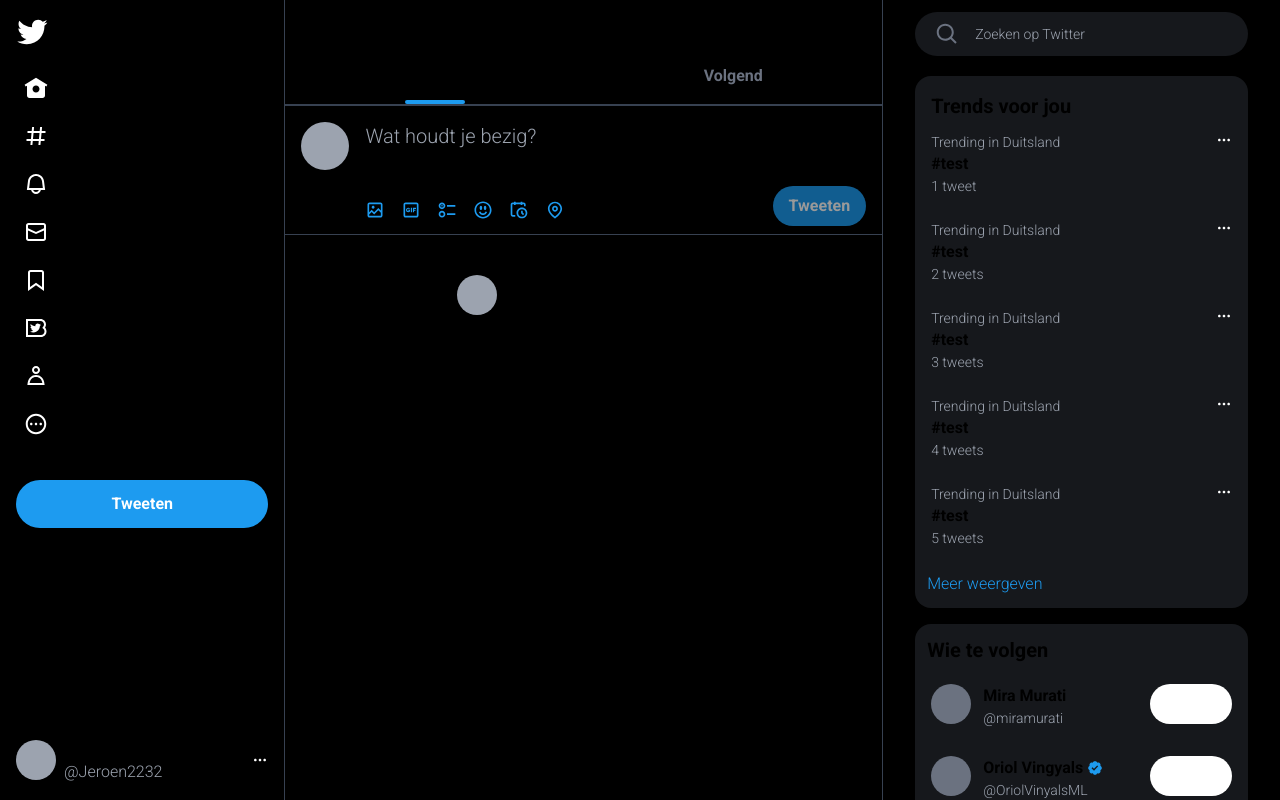
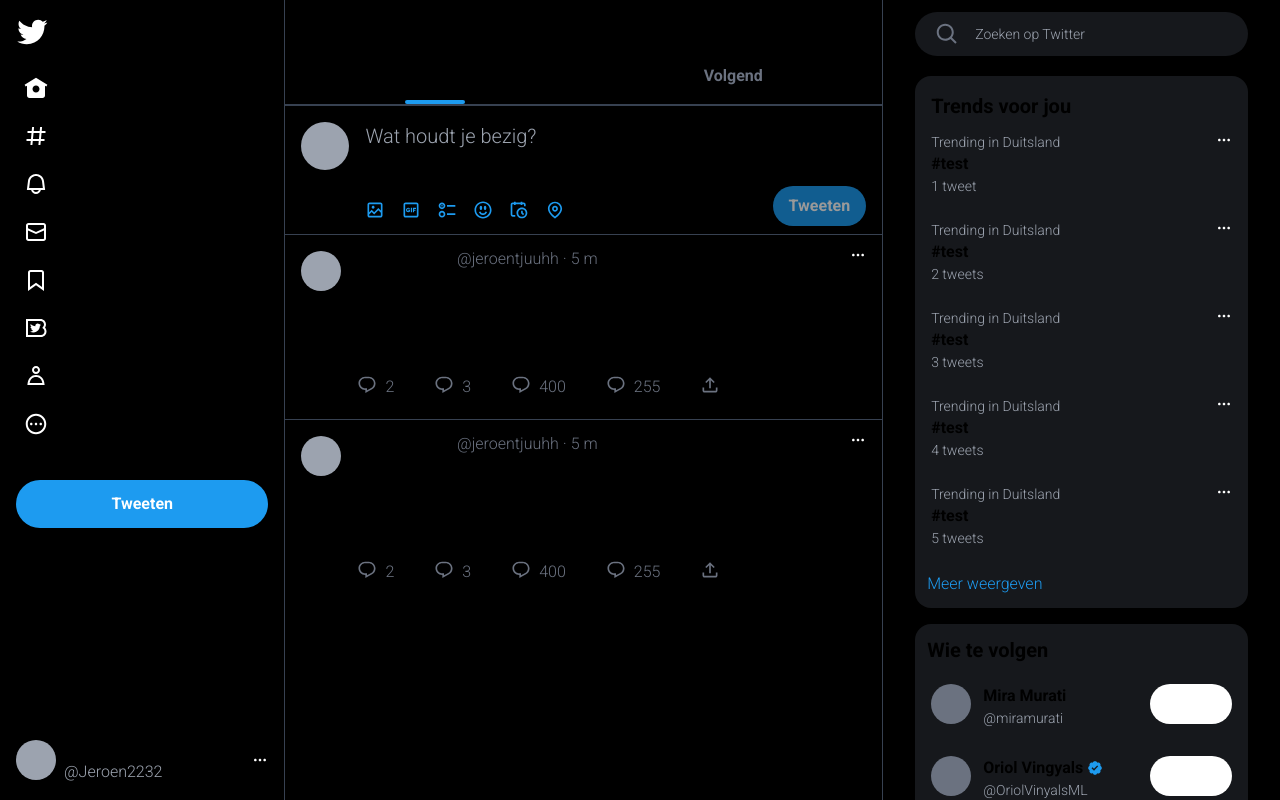
Before and after one commit to jwnelen/twitter-clone, a Next.js app: page / in a window 1280 px wide. Built offline with nearby package versions, Linux system fonts and the light colour scheme.

Commit message:
Tweet is starting to look nice

```diff
--- a/components/feed.tsx
+++ b/components/feed.tsx
@@ -4,7 +4,8 @@
 
 const Feed = () => {
   return (
-    <div className={"flex justify-center align-center pt-10 italic h-screen"}>
+    <div className={"h-screen divide-y divide-gray-700"}>
+      <Tweet></Tweet>
       <Tweet></Tweet>
     </div>
   )
--- /dev/null
+++ b/components/icons/commentIcon.js
@@ -0,0 +1,10 @@
+const CommentIcon = () => (
+  <svg viewBox="0 0 24 24" aria-hidden="true"
+       className="h-5 w-5 fill-gray-500">
+    <g>
+      <path
+        d="M1.751 10c0-4.42 3.584-8 8.005-8h4.366c4.49 0 8.129 3.64 8.129 8.13 0 2.96-1.607 5.68-4.196 7.11l-8.054 4.46v-3.69h-.067c-4.49.1-8.183-3.51-8.183-8.01zm8.005-6c-3.317 0-6.005 2.69-6.005 6 0 3.37 2.77 6.08 6.138 6.01l.351-.01h1.761v2.3l5.087-2.81c1.951-1.08 3.163-3.13 3.163-5.36 0-3.39-2.744-6.13-6.129-6.13H9.756z"></path>
+    </g>
+  </svg>
+)
+export default CommentIcon;
--- /dev/null
+++ b/components/icons/share.js
@@ -0,0 +1,10 @@
+const ShareIcon = () => (
+  <svg viewBox="0 0 24 24" aria-hidden="true"
+       className="h-5 w-5 fill-gray-500">
+    <g>
+      <path
+        d="M12 2.59l5.7 5.7-1.41 1.42L13 6.41V16h-2V6.41l-3.3 3.3-1.41-1.42L12 2.59zM21 15l-.02 3.51c0 1.38-1.12 2.49-2.5 2.49H5.5C4.11 21 3 19.88 3 18.5V15h2v3.5c0 .28.22.5.5.5h12.98c.28 0 .5-.22.5-.5L19 15h2z"></path>
+    </g>
+  </svg>
+)
+export default ShareIcon
--- a/components/icons/treeDots.js
+++ b/components/icons/threeDots.js
@@ -1,4 +1,4 @@
-const TreeDots = () => {
+const ThreeDots = () => {
   return (
     <svg viewBox="0 0 24 24" aria-hidden="true"
          className="fill-white h-4 w-4">
@@ -9,4 +9,4 @@
     </svg>
   )
 }
-export default TreeDots;
+export default ThreeDots;
--- a/components/navBar.tsx
+++ b/components/navBar.tsx
@@ -9,7 +9,7 @@
   InboxIcon,
   TwitterBlueIcon,
   SaveIcon,
-  TreeDots,
+  ThreeDots,
   NewTweetIcon
 } from "@/components/icons";
 import React from "react";
@@ -72,7 +72,7 @@
                 </span>
           </div>
           <div className={"hidden xl:block"}>
-            <TreeDots></TreeDots>
+            <ThreeDots></ThreeDots>
           </div>
         </div>
       </div>
--- a/components/trending.tsx
+++ b/components/trending.tsx
@@ -1,5 +1,5 @@
 import React from "react";
-import {TreeDots} from "@/components/icons";
+import {ThreeDots} from "@/components/icons";
 
 interface TrendingItemProps {
   topText: string,
@@ -19,7 +19,7 @@
         <span className={"text-sm text-gray-400"}>{displayText}</span>
       </div>
       <div>
-        <TreeDots></TreeDots>
+        <ThreeDots></ThreeDots>
       </div>
     </div>
   )
--- a/components/tweet.tsx
+++ b/components/tweet.tsx
@@ -1,10 +1,10 @@
 import {Tweet} from '@/types'
 import React from "react";
-import {VerifiedIcon} from "@/components/icons";
+import {VerifiedIcon, ThreeDots, CommentIcon, ShareIcon} from "@/components/icons";
 
 const t: Tweet = {
   id: "123",
-  text: 'Hello World',
+  text: 'In de drang om de digitalisering bij te houden, stuiten veel bedrijven op uitdagingen. Expertise van buitenaf om strategisch mee te denken is een oplossing, zegt Diederik Vismans van Boston Consulting Group. \'Gebrek aan kennis leidt tot vertraging.\' #adv',
   user: {
     name: "Jeroen Nelen",
     username: "jeroentjuuhh",
@@ -20,19 +20,30 @@
 const Tweet = () => {
   const tweet = t
   return (
-    <div className="flex ">
-      <div className={"shrink"}>
+    <div className="flex w-full">
+      <div className={"m-4"}>
         <div className={"rounded-full bg-gray-400 w-10 h-10"}></div>
       </div>
-      <div className="grow">
-        <div className="flex">
+      <div className="my-3">
+        <div className="flex space-x-1">
           <div className="font-bold">{tweet.user.name}</div>
           {tweet.user.verified && <VerifiedIcon></VerifiedIcon>}
-          <div className={""}>{tweet.user.username}</div>
-          <span>.</span>
-          <div>{tweet.minutesAgo} m</div>
+          <div className={"text-gray-500"}>@{tweet.user.username}</div>
+          <span className={"text-gray-500"}>·</span>
+          <div className={"text-gray-500"}>{tweet.minutesAgo} m</div>
+          <div className={"grow"}></div>
+          <div className={"pr-4"}><ThreeDots></ThreeDots></div>
         </div>
-        {tweet.text}
+        <div>
+          {tweet.text}
+        </div>
+        <div className={"flex space-x-10 text-gray-500 my-2"}>
+          <div className={"flex space-x-2"}><CommentIcon/> <span>{tweet.replies}</span></div>
+          <div className={"flex space-x-2"}><CommentIcon/> <span>{tweet.retweets}</span></div>
+          <div className={"flex space-x-2"}><CommentIcon/> <span>{tweet.likes}</span></div>
+          <div className={"flex space-x-2"}><CommentIcon/> <span>{tweet.reads}</span></div>
+          <div><ShareIcon/></div>
+        </div>
       </div>
     </div>
   )
```
Also changed, not shown: components/icons/index.js (+7 -3 lines).
